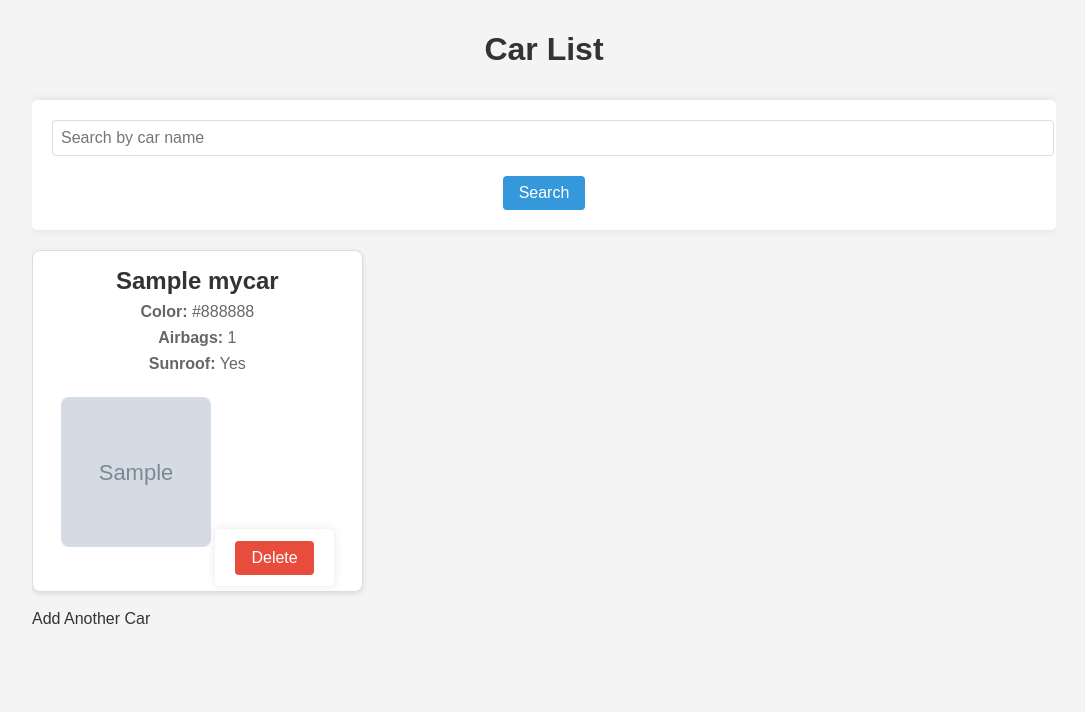
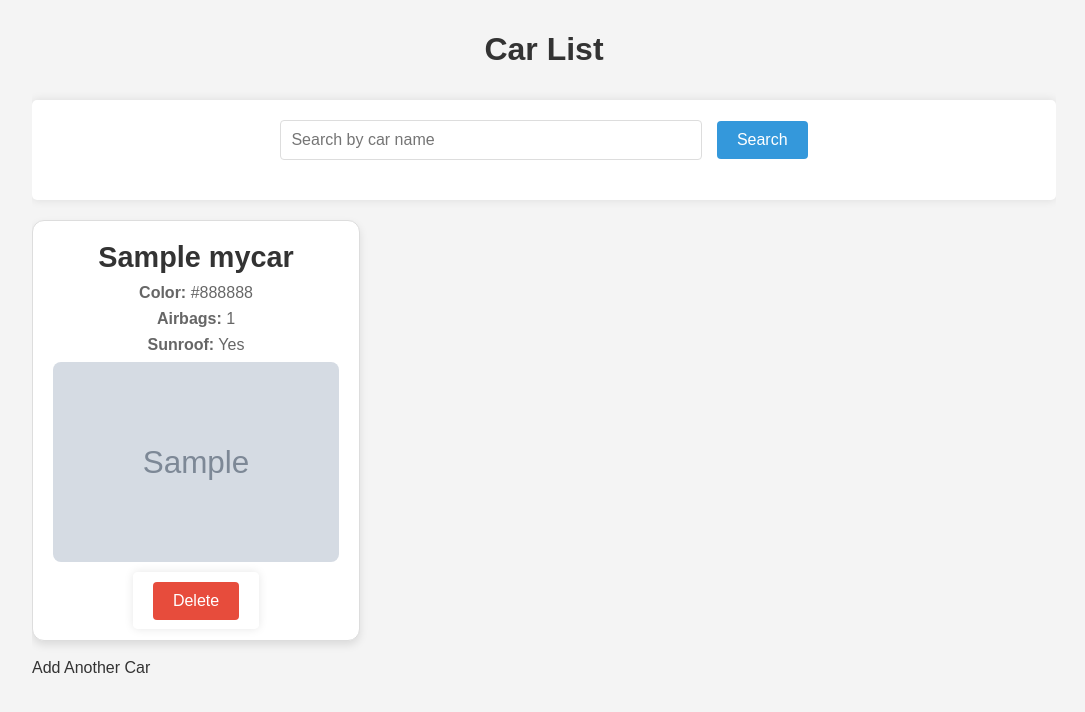
Before and after one commit to Sasan-Nikjoo/Car_Basement, a Flask app: page /cars in a window 1280 px wide. Shown: the top 712 px of the page, without its empty margins (96-1181 px from the left). Run offline with Flask 3, Linux system fonts and the light colour scheme; tables that the repository leaves empty or names only in its code hold one stand-in row (values such as "Sample post"); grey boxes marked "Sample" are stand-in pictures; some libraries are stand-ins or nearby versions.

Commit message:
showing car page

```diff
--- a/app.py
+++ b/app.py
@@ -14,7 +14,12 @@ app.config['MYSQL_DB'] = db['mysql_db']
 mysql = MySQL(app)
 
 
-@app.route('/', methods=['GET', 'POST'])
+@app.route('/', methods=['GET'])
+def home():
+    return redirect(url_for('list_cars'))
+
+
+@app.route('/add_car', methods=['GET', 'POST'])
 def add_car():
     if request.method == 'POST':
         carDetails = request.form
@@ -62,5 +67,17 @@ def delete_car(id):
     return redirect(url_for('list_cars'))
 
 
+@app.route('/car/<int:id>', methods=['GET'])
+def car_detail(id):
+    cur = mysql.connection.cursor()
+    cur.execute("SELECT id, name, color, count_of_airbags, has_sunroof, first_release_day, image_url FROM mycars WHERE id = %s", [id])
+    car = cur.fetchone()
+    cur.close()
+    if car:
+        return render_template('car_detail.html', car=car)
+    else:
+        return "Car not found", 404
+
+
 if __name__ == '__main__':
     app.run(debug=True)
--- a/static/css/cards.css
+++ b/static/css/cards.css
@@ -1,30 +1,34 @@
-/* static/css/cards.css */
-
+/* Improved styling for the car cards */
 .card-container {
     display: grid;
-    grid-template-columns: repeat(3, 1fr); /* 3 columns layout */
-    gap: 16px;
+    grid-template-columns: repeat(auto-fill, minmax(250px, 1fr)); /* Responsive columns */
+    gap: 20px;
     justify-content: center;
+    margin-top: 20px;
 }
 
 .card {
     background: #fff;
     border: 1px solid #ddd;
-    border-radius: 8px;
-    box-shadow: 0 2px 5px rgba(0, 0, 0, 0.1);
-    padding: 16px;
+    border-radius: 12px; /* Rounded corners */
+    box-shadow: 0 4px 8px rgba(0, 0, 0, 0.1); /* Softer shadow */
+    padding: 20px;
     text-align: center;
-    transition: transform 0.3s;
+    transition: transform 0.3s, box-shadow 0.3s; /* Smooth transitions */
+    max-width: 300px; /* Fixed max-width */
+    margin: auto; /* Center the card within the grid item */
 }
 
 .card:hover {
-    transform: scale(1.05);
+    transform: translateY(-5px); /* Lift effect on hover */
+    box-shadow: 0 8px 16px rgba(0, 0, 0, 0.2); /* Enhanced shadow */
 }
 
 .card h2 {
     margin: 0;
-    font-size: 1.5em;
+    font-size: 1.8em; /* Larger font size */
     color: #333;
+    margin-bottom: 10px;
 }
 
 .card p {
@@ -34,11 +38,12 @@
 }
 
 .card img {
-    width: 150px; /* Fixed width */
-    height: 150px; /* Fixed height */
-    object-fit: inherit; /* Resize image to cover the box, maintaining aspect ratio and cropping as needed */
-    margin: 16px 0;
-    border-radius: 8px; /* Optional: round the corners of the images */
+    width: 100%;
+    height: auto; /* Maintain aspect ratio */
+    max-height: 200px; /* Limit height */
+    object-fit: cover; /* Cover the card space */
+    border-radius: 8px; /* Rounded corners */
+    margin-bottom: 16px;
 }
 
 .card button {
@@ -47,8 +52,9 @@
     border-radius: 4px;
     color: #fff;
     cursor: pointer;
-    padding: 8px 16px;
+    padding: 10px 20px;
     font-size: 1em;
+    transition: background-color 0.3s;
 }
 
 .card button:hover {
@@ -61,20 +67,24 @@
 }
 
 .search-form input[type="text"] {
-    padding: 8px;
+    padding: 10px;
     font-size: 1em;
     border-radius: 4px;
     border: 1px solid #ddd;
+    width: 60%;
+    max-width: 400px; /* Limit input width */
 }
 
 .search-form button {
-    padding: 8px 16px;
+    padding: 10px 20px;
     font-size: 1em;
     border: none;
     background-color: #3498db;
     color: #fff;
     border-radius: 4px;
     cursor: pointer;
+    margin-left: 10px; /* Space between input and button */
+    transition: background-color 0.3s;
 }
 
 .search-form button:hover {
--- a/templates/list_cars.html
+++ b/templates/list_cars.html
@@ -13,6 +13,7 @@
     </form>
     <div class="card-container">
         {% for car in cars %}
+        <a href="{{ url_for('car_detail', id=car[0]) }}" class="card-link">
             <div class="card">
                 <h2>{{ car[1] }}</h2>
                 <p><strong>Color:</strong> {{ car[2] }}</p>
@@ -25,6 +26,7 @@
                     <button type="submit" onclick="return confirm('Are you sure you want to delete this car?');">Delete</button>
                 </form>
             </div>
+        </a>
         {% endfor %}
     </div>
     <br>
```
Also changed, not shown: templates/car_detail.html (added, +20 -0 lines). Lines whose indentation alone changed are shown as unchanged.
